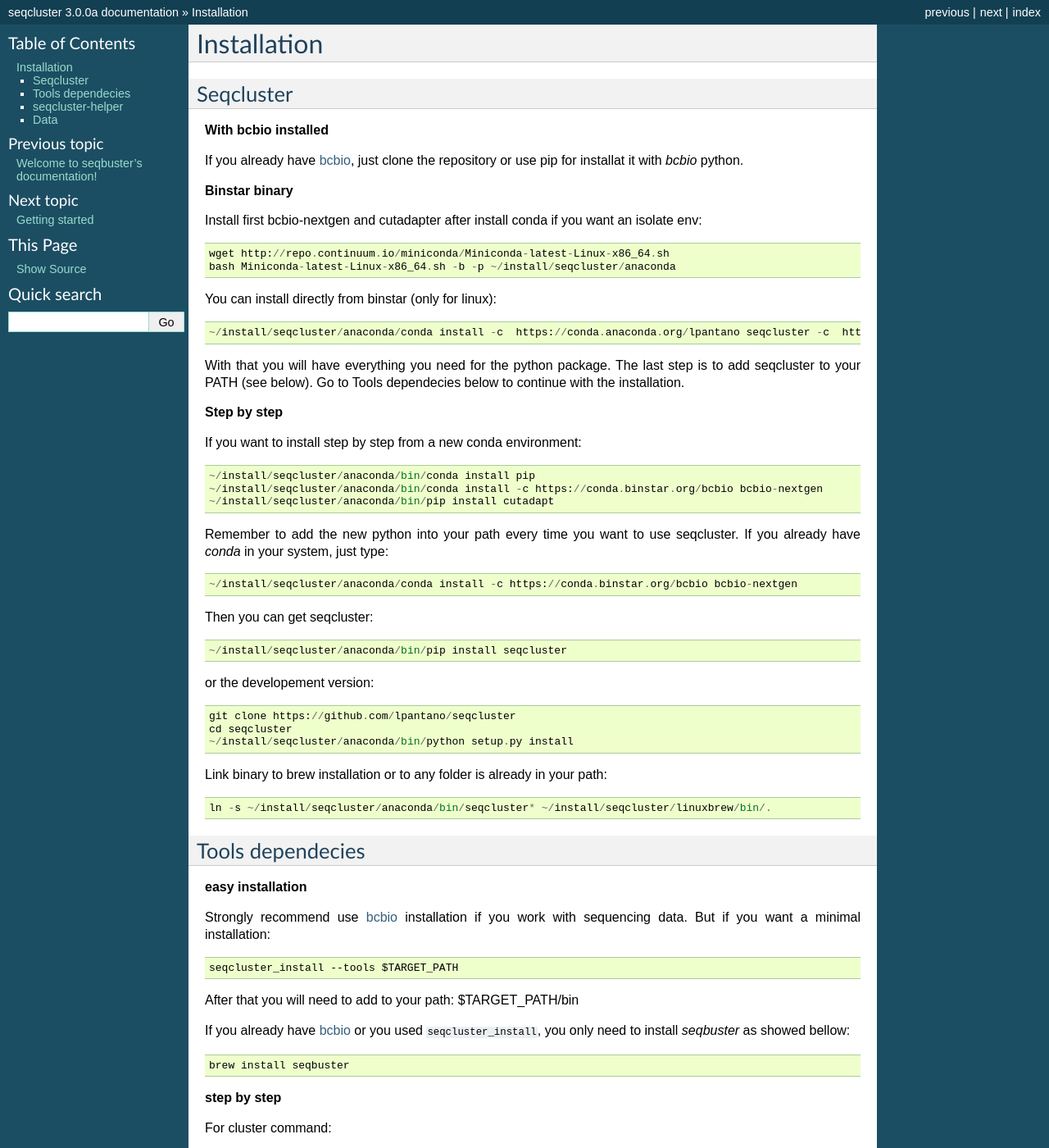
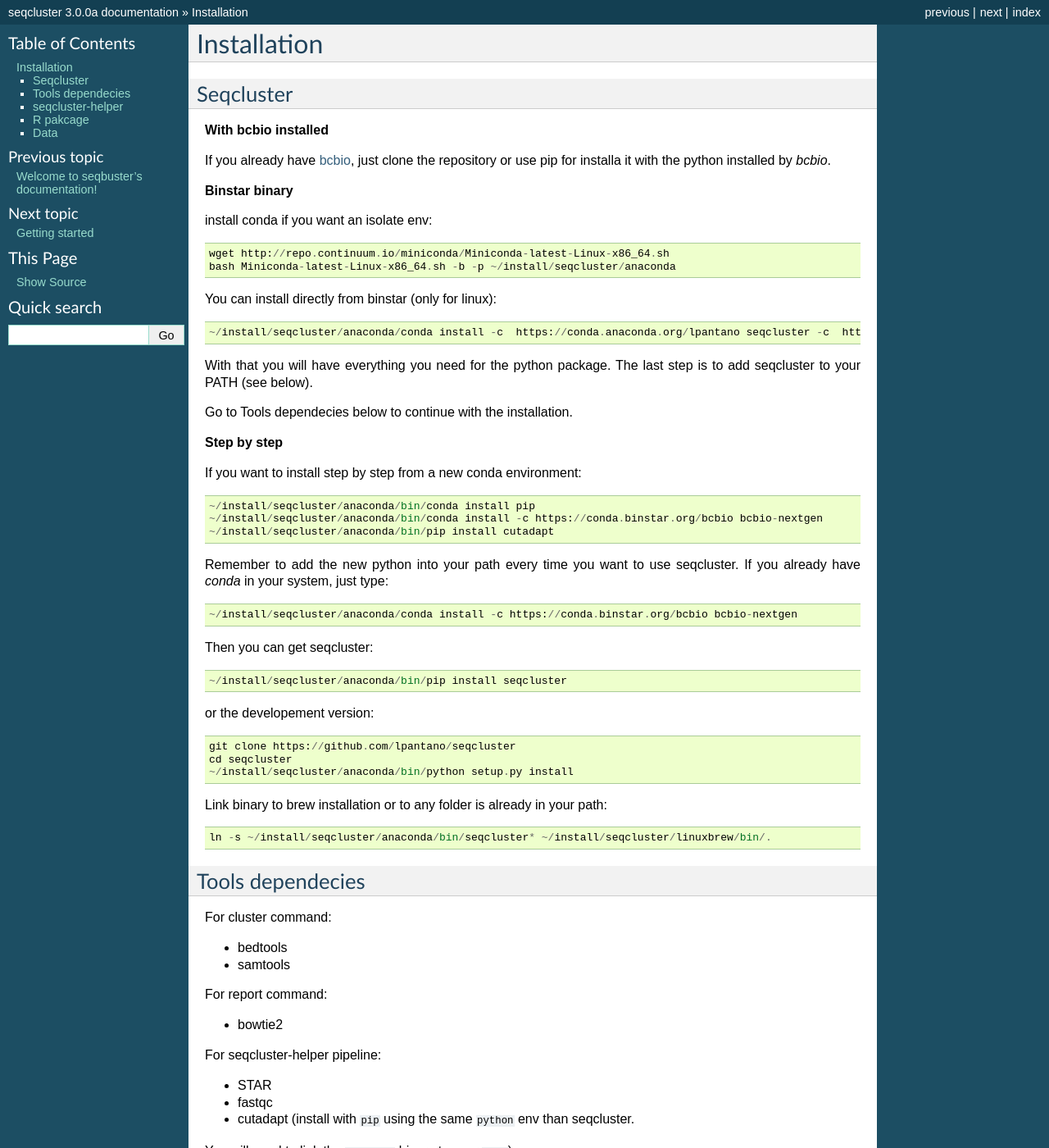
Before and after one commit to lpantano/seqcluster, a Sphinx documentation site: the page built from doc/source/installation.rst, in a window 1280 px wide and 1400 px high. Shown: the whole window at 82% size. Built offline with Sphinx 7.4.7, drawn with Linux system fonts in a browser that asks for light colours; some of the changed text lies outside the part shown.

Commit message:
Update installation.rst

```diff
--- a/doc/source/installation.rst
+++ b/doc/source/installation.rst
@@ -9,12 +9,11 @@
 
 **With bcbio installed**
 
-If you already have `bcbio <https://github.com/chapmanb/bcbio-nextgen>`_, just clone the repository or use pip for installat it with `bcbio` python.
+If you already have `bcbio <https://github.com/chapmanb/bcbio-nextgen>`_, just clone the repository or use pip for installa it with the python installed by `bcbio`.
 
 **Binstar binary**
 
-
-Install first bcbio-nextgen and cutadapter after install conda if you want an isolate env::
+install conda if you want an isolate env::
 
     wget http://repo.continuum.io/miniconda/Miniconda-latest-Linux-x86_64.sh
     bash Miniconda-latest-Linux-x86_64.sh -b -p ~/install/seqcluster/anaconda
@@ -26,6 +25,7 @@
 
 With that you will have everything you need for the python package.
 The last step is to add seqcluster to your PATH (see below).
+
 Go to Tools dependecies below to continue with the installation.
 
 **Step by step**
@@ -58,6 +58,22 @@
 Tools dependecies
 ---------
 
+For cluster command:
+
+* bedtools
+* samtools
+
+For report command:
+
+* bowtie2
+
+For seqcluster-helper pipeline:
+
+* STAR
+* fastqc
+* cutadapt (install with ``pip`` using the same ``python`` env than seqcluster.
+You will need to link the ``cutadapt`` binary to your ``PATH``)
+
 **easy installation**
 
 Strongly recommend use `bcbio <https://bcbio-nextgen.readthedocs.org/en/latest/contents/installation.html>`_ installation if you work with sequencing data. But if you want a minimal installation::
@@ -72,20 +88,7 @@
 
 **step by step**
 
-For cluster command:
-
-* bedtools
-* samtools
-
-For report command:
-
-* bowtie2
-
-For seqcluster-helper pipeline:
-
-* STAR
-
-To install dependencies follow these steps::
+To install dependencies using ``homebrew`` follow these steps::
 
    git clone https://github.com/Homebrew/linuxbrew.git  ~/install/seqcluster/linuxbrew
    cd ~/install/seqcluster/linuxbrew/bin
@@ -104,19 +107,25 @@
 `seqcluster-helper`_ provides
 a python framework to run a whole pipeline for small RNA (miRNA + others).
 
-You can install the python framework for the full small RNA analysis (`seqcluster-helper`_)::
-
-    brew install seqbuster
-    brew install fastqc
-
 Assuming you installed seqcluster as mentioned before, clone this repository and type::
 
     python setup.py install
     ln -s ~/install/seqcluster/anaconda/bin/seqcluster-helper.py ~/install/seqcluster/linuxbrew/bin/.
     ln -s ~/install/seqcluster/anaconda/bin/seqcluster-installer.py ~/install/seqcluster/linuxbrew/bin/.
 
+if you get problem with pythonpy: `pip install pythonpy`
 
-if you get problem with pythonpy: `pip install pythonpy`
+**check installation**
+
+::
+
+    seqcluster-installer.py --check
+
+will tell you if all dependencies are installed and ready to use the framework
+
+
+R pakcage
+--------
 
 Install isomiRs package for R using devtools::
 
@@ -129,14 +138,6 @@
 
 .. _seqcluster-helper: https://github.com/lpantano/seqcluster-helper/blob/master/README.md
 
-
-**check installation**
-
-::
-
-    seqcluster-installer.py --check
-
-will tell you if all dependencies are installed and ready to use the framework
 
 Data
 ---------
```
